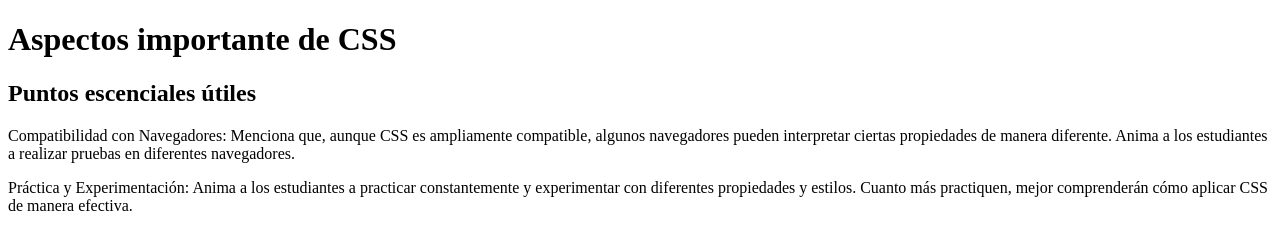
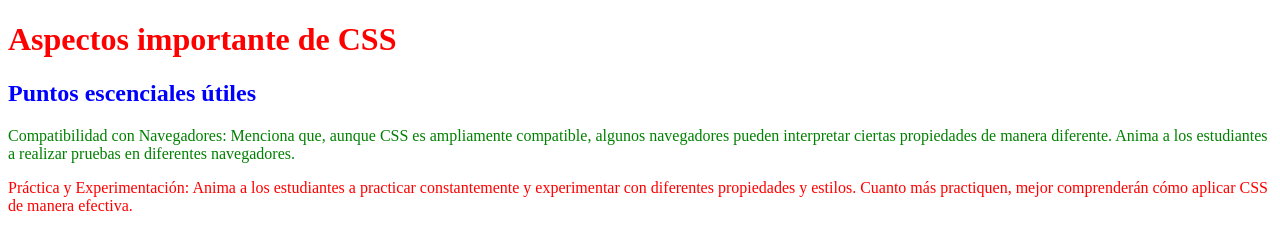
Before and after one commit to felipe-castillob/PRIMER_PROYECTO_HTML, a plain HTML site: page index.html in a window 1280 px wide. Drawn offline with Linux system fonts and the light colour scheme.

Commit message:
Proyecto Finalizado

```diff
--- a/index.html
+++ b/index.html
@@ -3,13 +3,13 @@
 <head>
     <meta charset="UTF-8">
     <meta name="viewport" content="width=device-width, initial-scale=1.0">
-    <link rel="stylesheet" src="style.css">
+    <link rel="stylesheet" href="style.css">
     <title>Primer Proyecto HTML</title>
 </head>
 <body>
     <h1>Aspectos importante de CSS</h1>
     <h2>Puntos escenciales útiles</h2>
-    <p>Compatibilidad con Navegadores: Menciona que, aunque CSS es ampliamente compatible, algunos navegadores pueden interpretar ciertas propiedades de manera diferente. Anima a los estudiantes a realizar pruebas en diferentes navegadores.</p>
-    <p>Práctica y Experimentación: Anima a los estudiantes a practicar constantemente y experimentar con diferentes propiedades y estilos. Cuanto más practiquen, mejor comprenderán cómo aplicar CSS de manera efectiva.</p>
+    <p class="p__one">Compatibilidad con Navegadores: Menciona que, aunque CSS es ampliamente compatible, algunos navegadores pueden interpretar ciertas propiedades de manera diferente. Anima a los estudiantes a realizar pruebas en diferentes navegadores.</p>
+    <p class="p__two">Práctica y Experimentación: Anima a los estudiantes a practicar constantemente y experimentar con diferentes propiedades y estilos. Cuanto más practiquen, mejor comprenderán cómo aplicar CSS de manera efectiva.</p>
 </body>
 </html>
--- a/style.css
+++ b/style.css
@@ -0,0 +1,15 @@
+h1 {
+    color: red;
+}
+
+h2 {
+    color: blue;
+}
+
+p.p__one {
+    color: green;
+}
+
+p.p__two {
+    color: red;
+}
```
